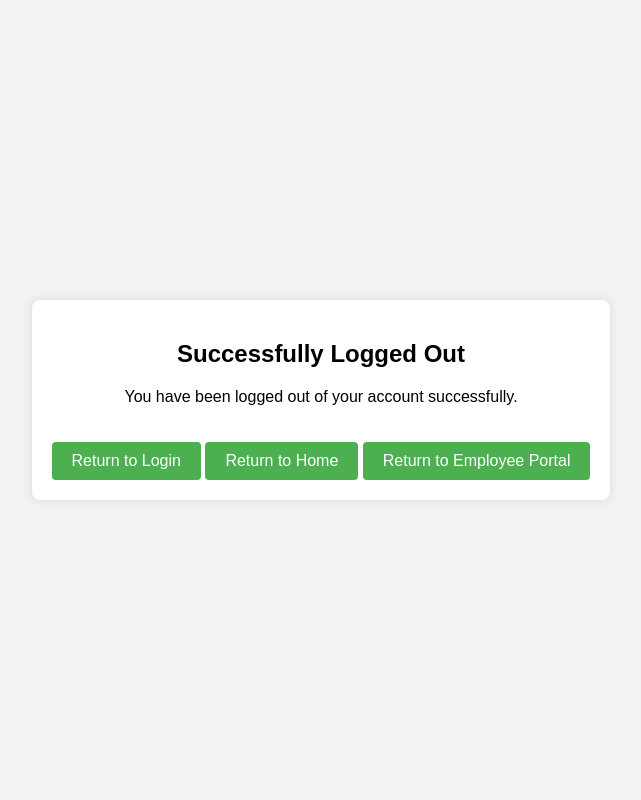
After one commit to Motleykm/python-portfolio-, a Flask app: page /logout_success in a window 1280 px wide. The commit adds this page. Shown: the whole page, without its empty margins (319-960 px from the left). Run offline with Flask 3, Linux system fonts and the light colour scheme.

Commit message:
added 2 more html.. created more functions and routes in app.py (sipgnup/login function

```diff
--- a/app.py
+++ b/app.py
@@ -1,4 +1,4 @@
-from flask import Flask, render_template, request, jsonify, redirect, url_for, flash
+from flask import Flask, render_template, request, jsonify, redirect, url_for, flash, session
 from flask_mail import Mail, Message
 from sqlalchemy import create_engine, Column, Integer, String, DateTime, Float, Date, Enum
 from sqlalchemy.ext.declarative import declarative_base
@@ -33,8 +33,8 @@ SessionLocal = sessionmaker(bind=engine)
 # Email configuration
 app.config['MAIL_SERVER'] = 'smtp.gmail.com'
 app.config['MAIL_PORT'] = 465
-app.config['MAIL_USERNAME'] = 'kmotley09@gmail.com'
-app.config['MAIL_PASSWORD'] = 'ktzq qreu rqoa wprv'
+app.config['MAIL_USERNAME'] = os.getenv('MAIL_USERNAME')
+app.config['MAIL_PASSWORD'] = os.getenv('MAIL_PASSWORD')
 app.config['MAIL_USE_TLS'] = False
 app.config['MAIL_USE_SSL'] = True
 mail = Mail(app)
@@ -181,8 +181,7 @@ def register():
                 return redirect(url_for('register'))
 
             # Hash the password
-            hashed_password = generate_password_hash(password, method='sha256')
-
+            hashed_password = generate_password_hash(password, method='pbkdf2:sha256')
             # Create a new user
             new_user = User(full_name=full_name, username=username, email=email, password=hashed_password)
 
@@ -199,6 +198,53 @@ def register():
         finally:
             session.close()
     return render_template('signup.html')
+
+@app.route('/login', methods=['GET', 'POST'])
+def login():
+    print("Current Working Directory:", os.getcwd())
+    print("Templates Directory Contents:", os.listdir('templates'))
+    return render_template('customer_login.html')
+
+    #if request.method == 'POST':
+       # username = request.form['username']
+       # password = request.form['password']
+
+        #session_db = SessionLocal()
+        #user = session_db.query(User).filter_by(username=username).first()
+        #session_db.close()
+
+        #if user and check_password_hash(user.password, password):
+            #session['username'] = user.username
+           # flash('Logged in successfully.')
+            #return redirect(url_for('customer_account'))
+       # else:
+            #flash('Invalid username or password.')
+           #c return redirect(url_for('login'))
+
+
+
+@app.route('/logout', methods=['GET', 'POST'])
+def logout():
+    session.pop('username', None)
+    flash('Logged out successfully.')
+    return redirect(url_for('logout_success'))
+
+@app.route('/logout_success')
+def logout_success():
+    return render_template('logout.html')
+
+@app.route('/customer_account')
+def customer_account():
+    if 'username' not in session:
+        flash('You need to log in first.')
+        return redirect(url_for('login'))
+
+    username = session['username']
+    session_db = SessionLocal()
+    appointments = session_db.query(Appointment).filter_by(email=username).all()  # Assuming email is the username
+    session_db.close()
+
+    return render_template('customer_account.html', username=username, appointments=appointments)
 
 @app.route('/')
 def appointment_form():
--- /dev/null
+++ b/templates/logout.html
@@ -0,0 +1,50 @@
+<!DOCTYPE html>
+<html lang="en">
+<head>
+    <meta charset="UTF-8">
+    <meta name="viewport" content="width=device-width, initial-scale=1.0">
+    <title>Logout Successful</title>
+    <style>
+        body {
+            font-family: Arial, sans-serif;
+            background-color: #f2f2f2;
+            display: flex;
+            justify-content: center;
+            align-items: center;
+            height: 100vh;
+            margin: 0;
+        }
+        .message-container {
+            background-color: #fff;
+            padding: 20px;
+            border-radius: 8px;
+            box-shadow: 0 0 10px rgba(0, 0, 0, 0.1);
+            text-align: center;
+        }
+        .message-container h2 {
+            margin-bottom: 20px;
+        }
+        .message-container a {
+            display: inline-block;
+            margin-top: 20px;
+            padding: 10px 20px;
+            background-color: #4CAF50;
+            color: white;
+            text-decoration: none;
+            border-radius: 4px;
+        }
+        .message-container a:hover {
+            background-color: #45a049;
+        }
+    </style>
+</head>
+<body>
+    <div class="message-container">
+        <h2>Successfully Logged Out</h2>
+        <p>You have been logged out of your account successfully.</p>
+        <a href="{{ url_for('login') }}">Return to Login</a>
+        <a href="{{ url_for('index') }}">Return to Home</a>
+        <a href="{{ url_for('employee_portal') }}">Return to Employee Portal</a>
+    </div>
+</body>
+</html>
```
Also changed, not shown: templates/index.html (+21 -0 lines), templates/signup.html (added, +46 -0 lines), templates/customer_login.html (renamed from templates/customer login.html).
